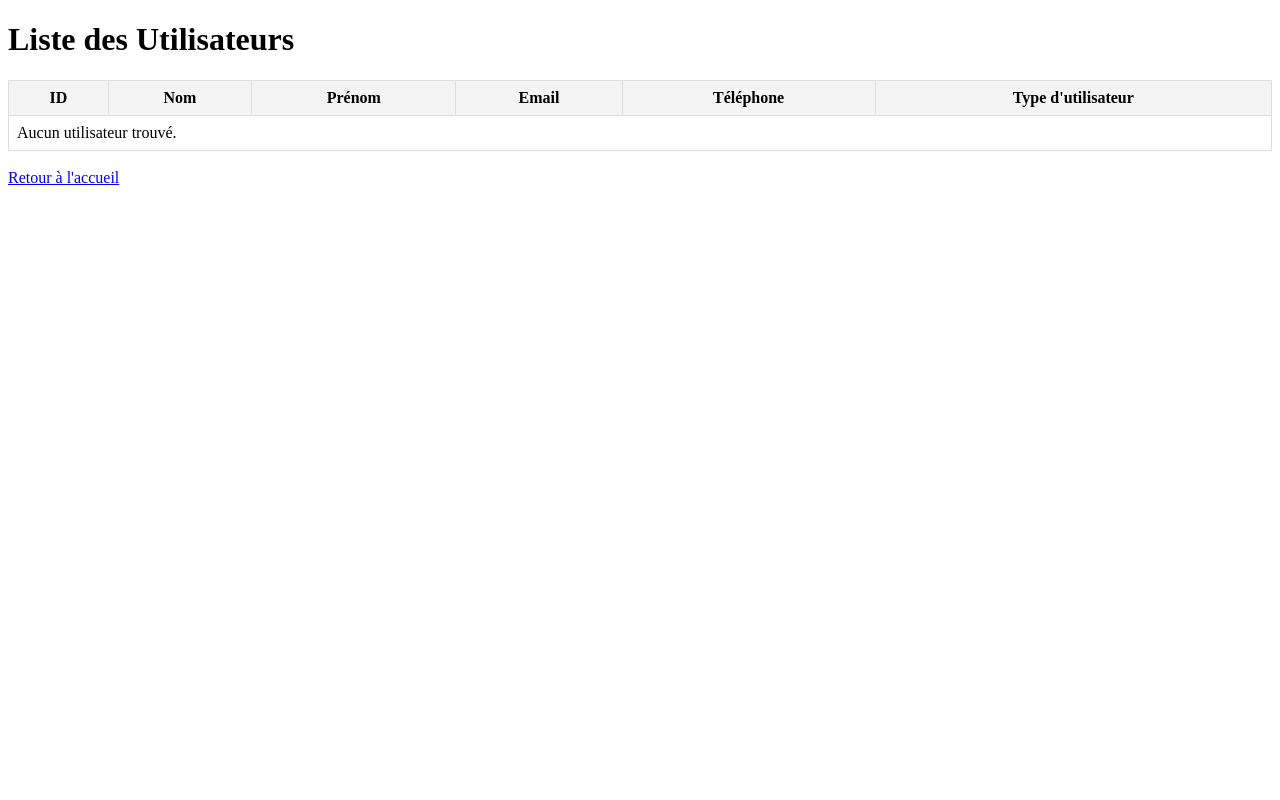
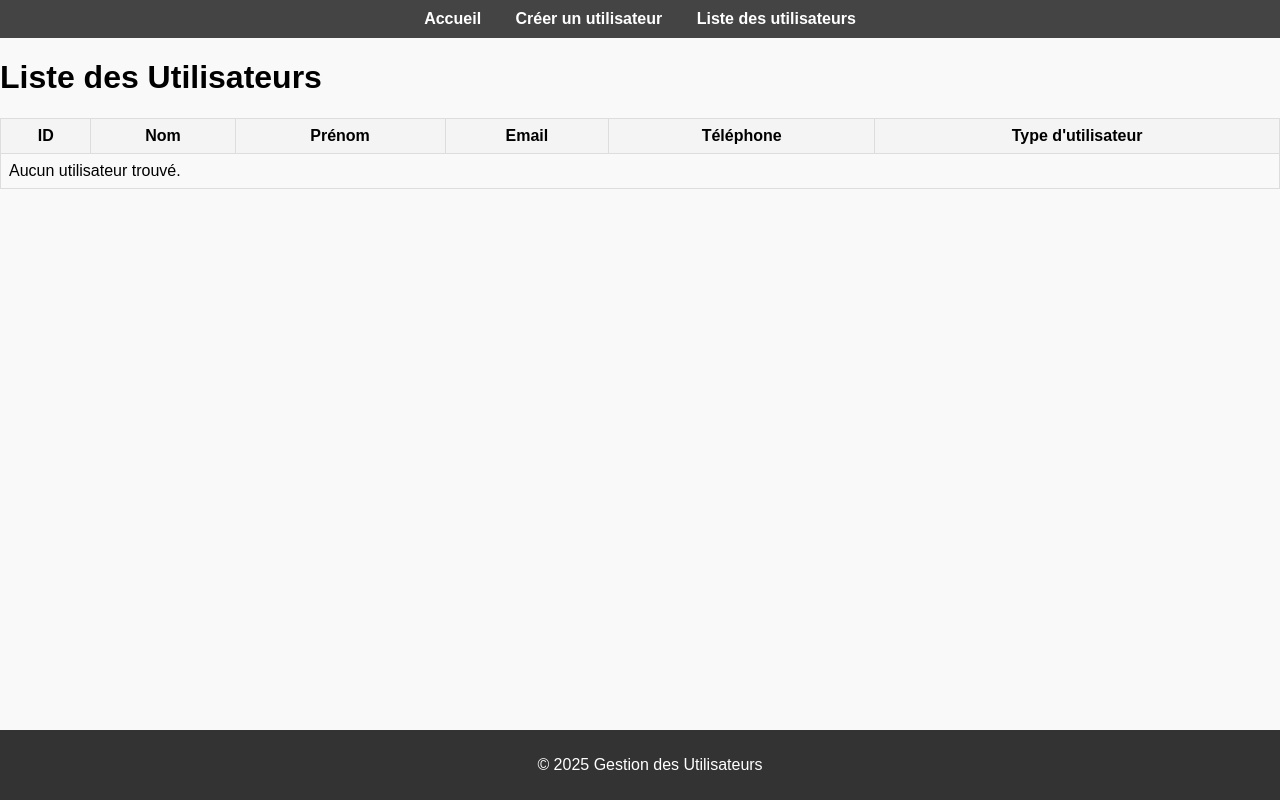
Before and after one commit to arnaud-ma/projetBDD2025, a Django app: page /agence/list_users/ in a window 1280 px wide. Run offline with Django 5.2, Linux system fonts and the light colour scheme; data that the repository does not hold is empty.

Commit message:
Utilise les block de django pour avoir un base.html pour navbar et footer + style.css commun

```diff
--- /dev/null
+++ b/agence/static/style.css
@@ -0,0 +1,152 @@
+/* -------------------------------------------------------------------------- */
+/*                                    Base                                    */
+/* -------------------------------------------------------------------------- */
+
+body {
+    font-family: Arial, sans-serif;
+    margin: 0;
+    padding: 0;
+    background-color: #f9f9f9;
+}
+
+header {
+    background-color: #333;
+    color: white;
+    padding: 10px 20px;
+    text-align: center;
+}
+
+header h1 {
+    margin: 0;
+}
+
+nav {
+    background-color: #444;
+    padding: 10px;
+    text-align: center;
+}
+
+nav a {
+    color: white;
+    text-decoration: none;
+    margin: 0 15px;
+    font-weight: bold;
+}
+
+nav a:hover {
+    text-decoration: underline;
+}
+
+main {
+    padding: 20px;
+}
+
+footer {
+    text-align: center;
+    padding: 10px;
+    background-color: #333;
+    color: white;
+    position: fixed;
+    bottom: 0;
+    width: 100%;
+}
+
+
+/* -------------------------------------------------------------------------- */
+/*                           Formulaire create_user                           */
+/* -------------------------------------------------------------------------- */
+
+.form_create_user .container {
+    width: 50%;
+    margin: 0 auto;
+    background-color: #fff;
+    padding: 20px;
+    border-radius: 8px;
+    box-shadow: 0 4px 6px rgba(0, 0, 0, 0.1);
+}
+
+
+.form_create_user h1 {
+    color: #333;
+    text-align: center;
+}
+
+.form_create_user form {
+    display: flex;
+    flex-direction: column;
+}
+
+.form_create_user label {
+    font-size: 16px;
+    margin-bottom: 8px;
+}
+
+.form_create_user input,
+.form_create_user select,
+.form_create_user button {
+    padding: 10px;
+    font-size: 14px;
+    margin-bottom: 15px;
+    border: 1px solid #ddd;
+    border-radius: 4px;
+}
+
+.form_create_user button {
+    background-color: #4CAF50;
+    color: white;
+    border: none;
+    cursor: pointer;
+}
+
+.form_create_user button:hover {
+    background-color: #45a049;
+}
+
+
+.form_create_user .container > ul {
+    list-style: none;
+    padding: 0;
+    margin: 20px 0;
+    display: flex;
+    justify-content: center;
+    gap: 15px;
+}
+
+.form_create_user .container > ul li {
+    margin: 0;
+}
+
+.form_create_user .container > ul li a {
+    display: inline-block;
+    background-color: #4CAF50; /* même couleur que le bouton */
+    color: white;
+    padding: 10px 15px;
+    border-radius: 4px;
+    text-decoration: none;
+    font-weight: bold;
+    transition: background-color 0.2s ease;
+}
+
+.form_create_user .container > ul li a:hover {
+    background-color: #45a049;
+}
+
+
+/* -------------------------------------------------------------------------- */
+/*                                 list_users                                 */
+/* -------------------------------------------------------------------------- */
+
+.list_users table {
+    width: 100%;
+    border-collapse: collapse;
+}
+
+.list_users th,
+.list_users td {
+    border: 1px solid #ddd;
+    padding: 8px;
+}
+
+.list_users th {
+    background-color: #f4f4f4;
+}
--- /dev/null
+++ b/agence/templates/agence/base.html
@@ -0,0 +1,23 @@
+{% load static %}
+<!DOCTYPE html>
+<html lang="en">
+<head>
+    <meta charset="UTF-8">
+    <meta name="viewport" content="width=device-width, initial-scale=1.0">
+    <title>{% block title %} Gestion des utilisateurs {% endblock %}</title>
+    <link rel="stylesheet" href="/static/style.css">
+</head>
+<body>
+    <nav>
+        <a href="/agence/"> Accueil </a>
+        <a href="/agence/create_user">Créer un utilisateur</a>
+        <a href="/agence/list_users">Liste des utilisateurs</a>
+    </nav>
+
+    {% block content %}  {% endblock content %}
+
+    <footer>
+        <p>&copy; 2025 Gestion des Utilisateurs</p>
+    </footer>
+</body>
+</html>
--- a/agence/templates/agence/list_users.html
+++ b/agence/templates/agence/list_users.html
@@ -1,24 +1,9 @@
-<!DOCTYPE html>
-<html lang="en">
-<head>
-    <meta charset="UTF-8">
-    <meta name="viewport" content="width=device-width, initial-scale=1.0">
-    <title>Liste des Utilisateurs</title>
-    <style>
-        table {
-            width: 100%;
-            border-collapse: collapse;
-        }
-        th, td {
-            border: 1px solid #ddd;
-            padding: 8px;
-        }
-        th {
-            background-color: #f4f4f4;
-        }
-    </style>
-</head>
-<body>
+{% extends "agence/base.html" %}
+
+{% block title %}List des utilisateurs{% endblock title %}
+{% block content %}
+
+<div class="list_users">
 <h1>Liste des Utilisateurs</h1>
 <table>
     <thead>
@@ -49,6 +34,5 @@
     </tbody>
 </table>
 <br>
-    <a href="/">Retour à l'accueil</a>
-</body>
-</html>
+</div>
+{% endblock content %}
--- a/agence/views.py
+++ b/agence/views.py
@@ -24,11 +24,13 @@ def list_users(request):
 
 def create_user_accueil(request):
     return render(
-        request, "agence/create_user.html", {"accueil": True, "user_forms": UTILISATEURS_FORMS}
+        request,
+        "agence/create_user.html",
+        {"accueil": True, "user_forms": UTILISATEURS_FORMS, "type_utilisateur": "utilisateur"},
     )
 
 
-def create_user(request, type_utilisateur: str):
+def create_user(request, type_utilisateur: str = "utilisateur"):
     # UTILISATEURS_FORMS est une sorte de dictionnaire:
     # { "acheteur": AcheteurForm, "vendeur": VendeurForm, ... }
     # type_utilisateur est la clé, e.g. "acheteur"
--- a/gestion_immo/urls.py
+++ b/gestion_immo/urls.py
@@ -19,6 +19,7 @@ from django.contrib import admin
 from django.urls import include, path
 
 urlpatterns = [
+    path("", include("agence.urls")),
     path("agence/", include("agence.urls")),
     path("admin/", admin.site.urls),
 ]
```
Also changed, not shown: agence/templates/agence/create_user.html (+13 -59 lines), agence/templates/agence/index.html (+4 -58 lines). Lines whose indentation alone changed are shown as unchanged.
